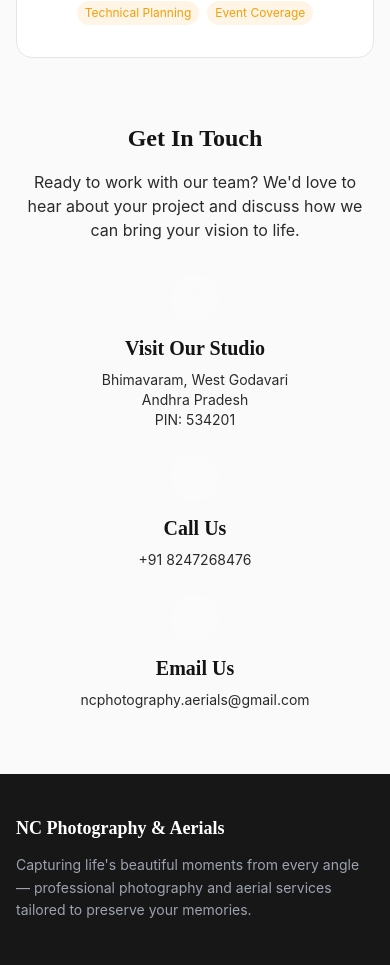
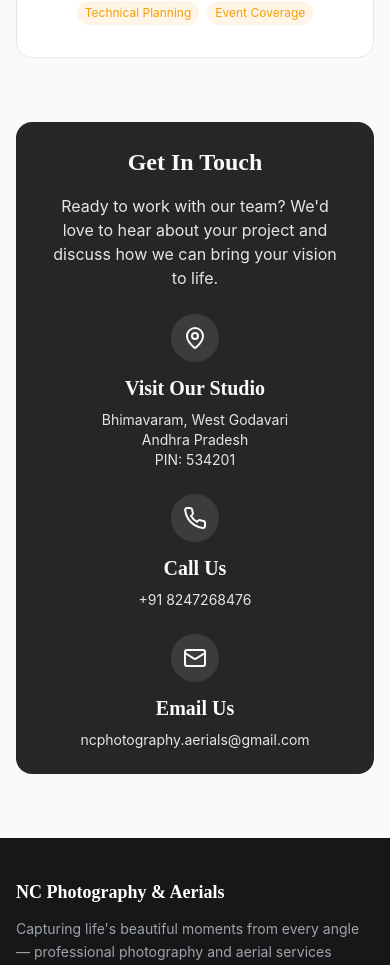
Before and after one commit to EswarSaiSubhuCH/nc-photo-visions, a React (Vite) app: page /about in a window 390 px wide. Shown: the part 1340-2305 px from the top of the page. Built offline with nearby package versions, Linux system fonts and the light colour scheme.

Commit message:
fix: restore background for Get In Touch section, keep phone number in middle

```diff
--- a/src/pages/About.tsx
+++ b/src/pages/About.tsx
@@ -91,8 +91,9 @@ const About = () => {
           </div>
         </div>
 
-        {/* Contact Section */}
-        <div className="text-center mb-8 sm:mb-12">
+        {/* Contact Section with background */}
+        <div className="bg-primary text-primary-foreground rounded-2xl p-6 sm:p-8 lg:p-12">
+          <div className="text-center mb-6 sm:mb-8">
             <h2 className="text-2xl sm:text-3xl font-playfair font-bold mb-4">
               Get In Touch
             </h2>
@@ -140,6 +141,7 @@ const About = () => {
           </div>
         </div>
       </div>
+    </div>
   );
 };
 
```
Lines whose indentation alone changed are shown as unchanged.
